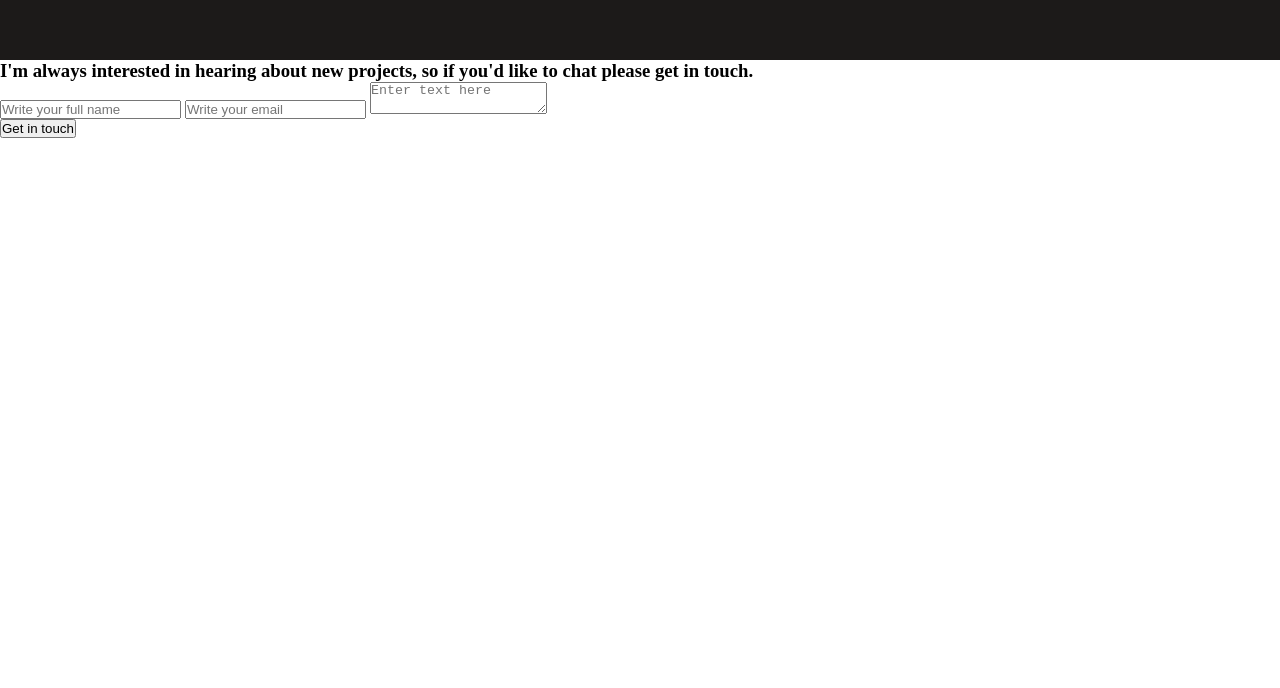
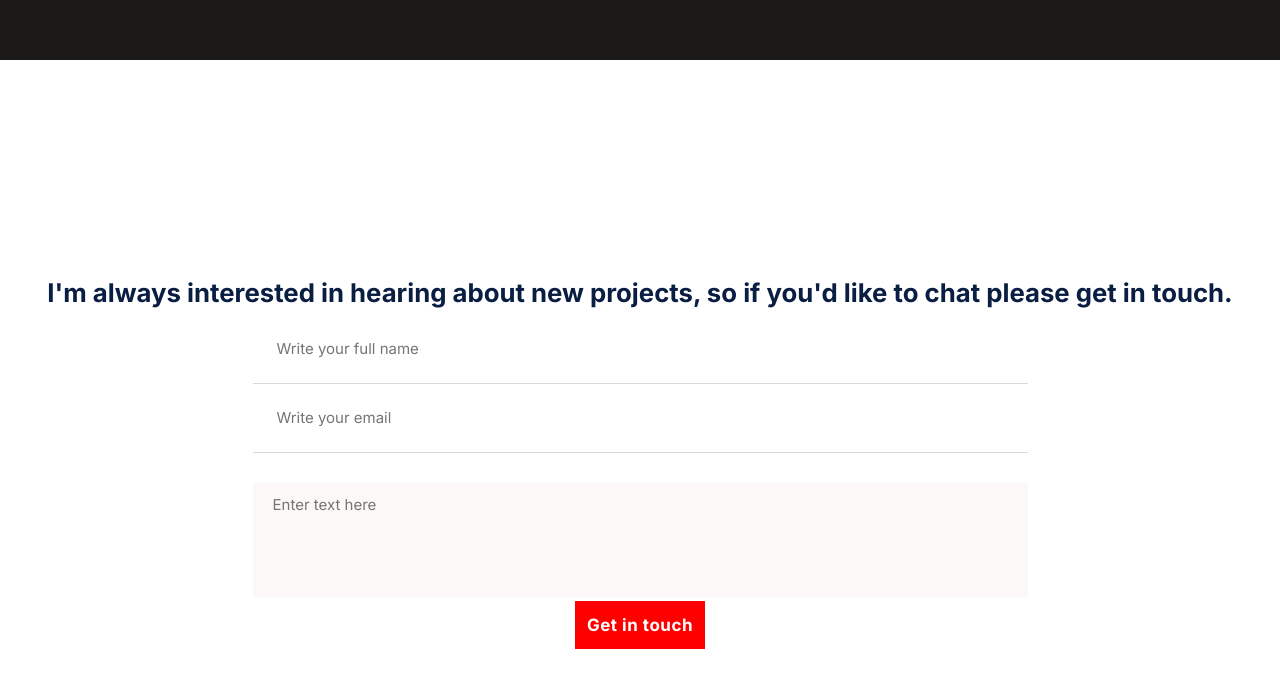
Before and after one commit to sumairq/cr-training-contact-form, a website: page index.html in a window 1280 px wide. Shown: the part 6647-7335 px from the top of the page. Before the commit the page ends 6785 px from the top, so only its background shows below. Drawn offline with Linux system fonts and the light colour scheme.

Commit message:
Add contact form styles

```diff
--- a/css/main.css
+++ b/css/main.css
@@ -325,3 +325,82 @@
 .skills {
   list-style: inside url("../media/svg/circle.svg");
 }
+
+.contact-form {
+  display: flex;
+  flex-direction: column;
+  justify-content: center;
+  align-items: center;
+  height: 800px;
+}
+
+.contact-form-header {
+  font-family: "Inter", sans-serif;
+  font-style: normal;
+  font-weight: normal;
+  font-size: 22px;
+  line-height: 44px;
+  color: #091e42;
+  text-align: center;
+  background-color: white;
+}
+
+.form-group {
+  border: 0;
+}
+
+.form-group input {
+  font-family: "Inter", sans-serif;
+  font-style: normal;
+  font-weight: normal;
+  font-size: 15px;
+  line-height: 20px;
+  color: #979493;
+  width: 100%;
+  outline: 0;
+  border-width: 0 0 1px;
+  border-color: #dbd8d7;
+  padding: 24px;
+}
+
+.form-group-textarea {
+  font-family: "Inter", sans-serif;
+  font-style: normal;
+  font-weight: normal;
+  font-size: 15px;
+  line-height: 20px;
+  color: #3c3a39;
+  margin-top: 30px;
+  width: 100%;
+  height: 114px;
+  padding: 12px 20px;
+  box-sizing: border-box;
+  border: 2px none #ccc;
+  background-color: #fbf8f7;
+  resize: none;
+}
+
+.contact-form form {
+  display: flex;
+  flex-direction: column;
+  justify-content: center;
+  align-items: center;
+  width: 80%;
+}
+
+.btn-1 {
+  align-self: center;
+  background-color: red;
+  color: #fff;
+  font-family: "Inter", sans-serif;
+  font-style: normal;
+  font-weight: bold;
+  font-size: 17px;
+  line-height: 24px;
+  letter-spacing: 0.03em;
+  padding: 12px;
+  border: 0;
+  outline: 0;
+  cursor: pointer;
+  transition: 350ms;
+}
```
